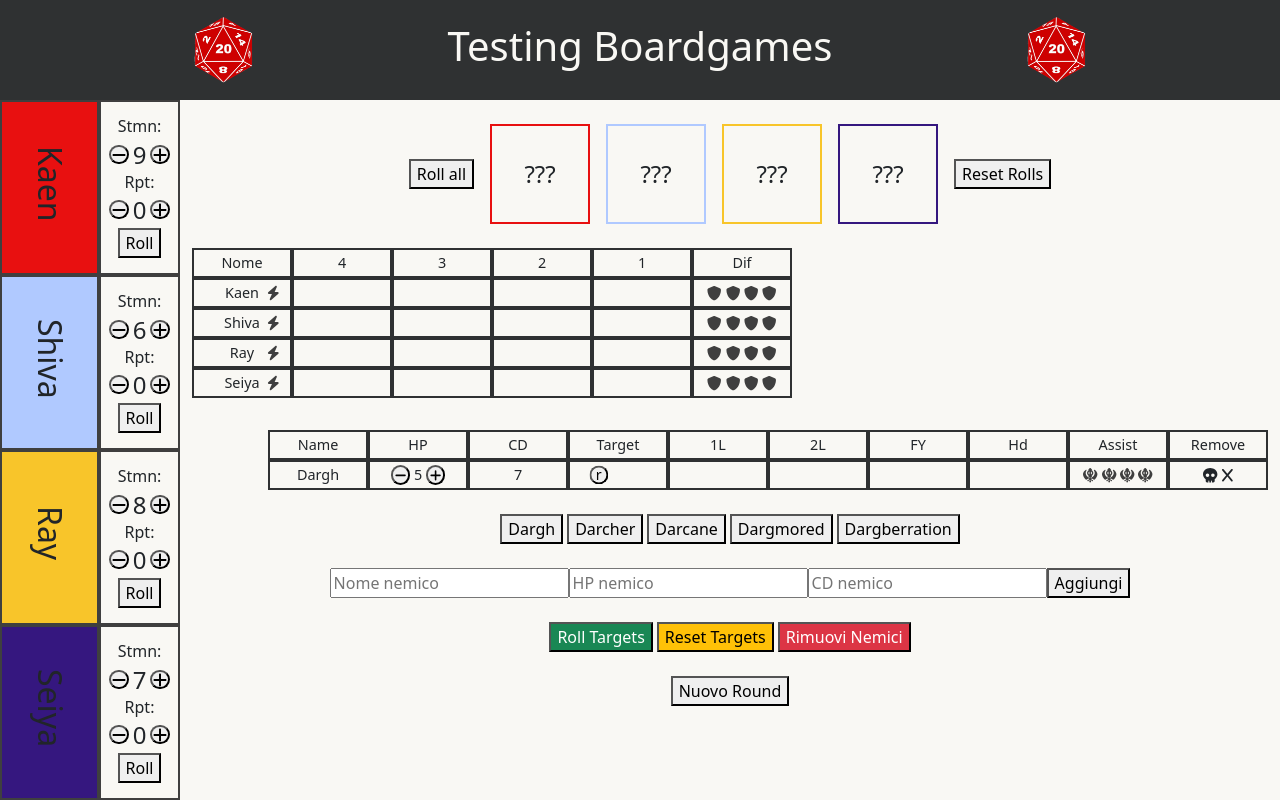
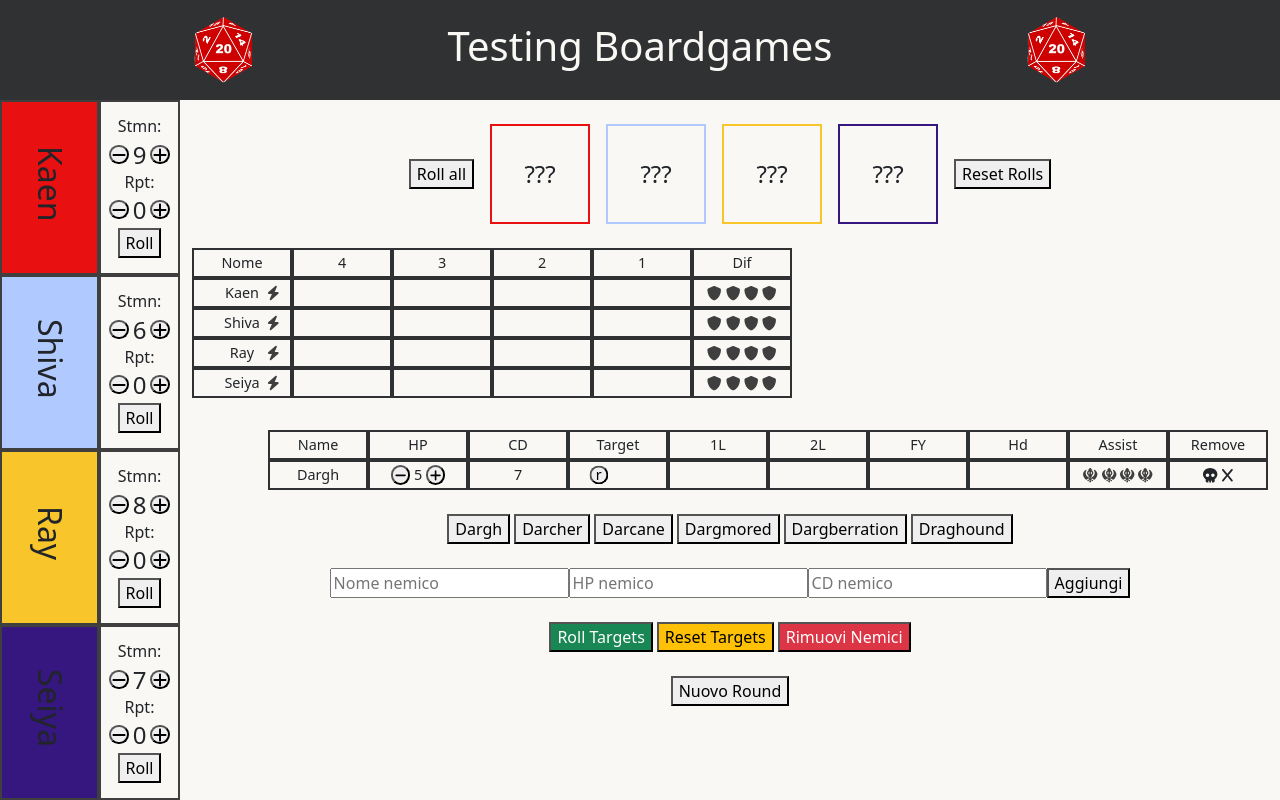
Before and after one commit to AndreaScaranari/testing-boardgames, a Vue app: page / in a window 1280 px wide. Built offline with nearby package versions, Linux system fonts and the light colour scheme.

Commit message:
new enemy added

```diff
--- a/src/components/AppMain.vue
+++ b/src/components/AppMain.vue
@@ -94,6 +94,12 @@ export default {
                 eName: "Dargberration",
                 hp: 8,
                 cd: 9
+            },
+            {
+                id: 6,
+                eName: "Draghound",
+                hp: 3,
+                cd: 7
             }
         ],
         disabledButtons: [],
```
